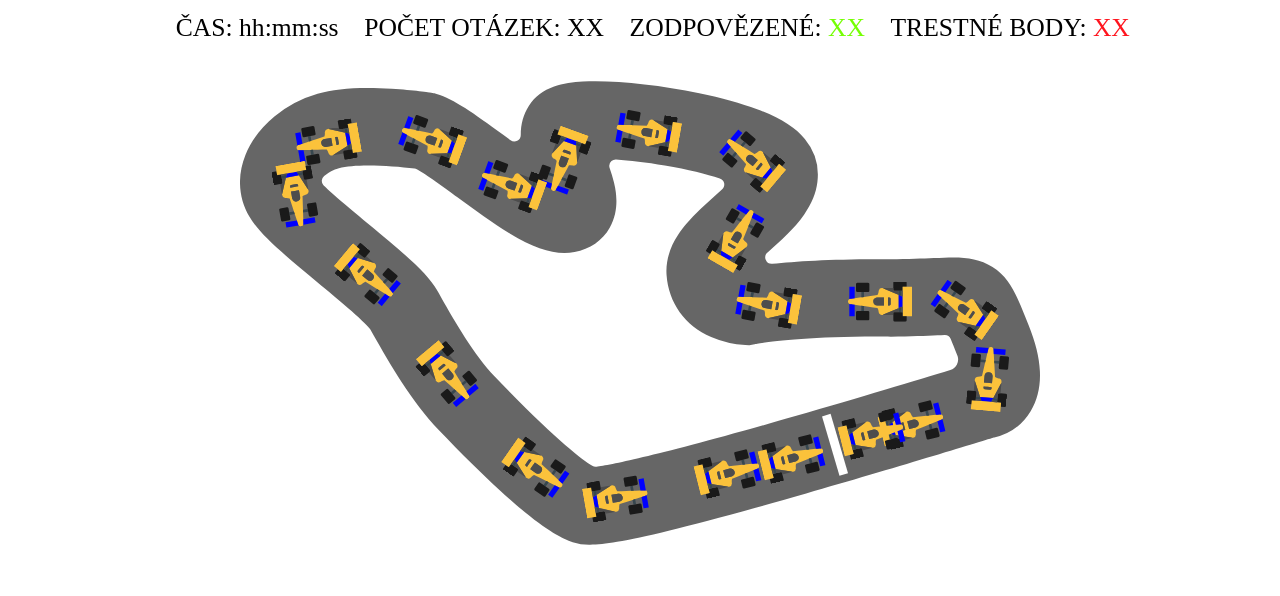
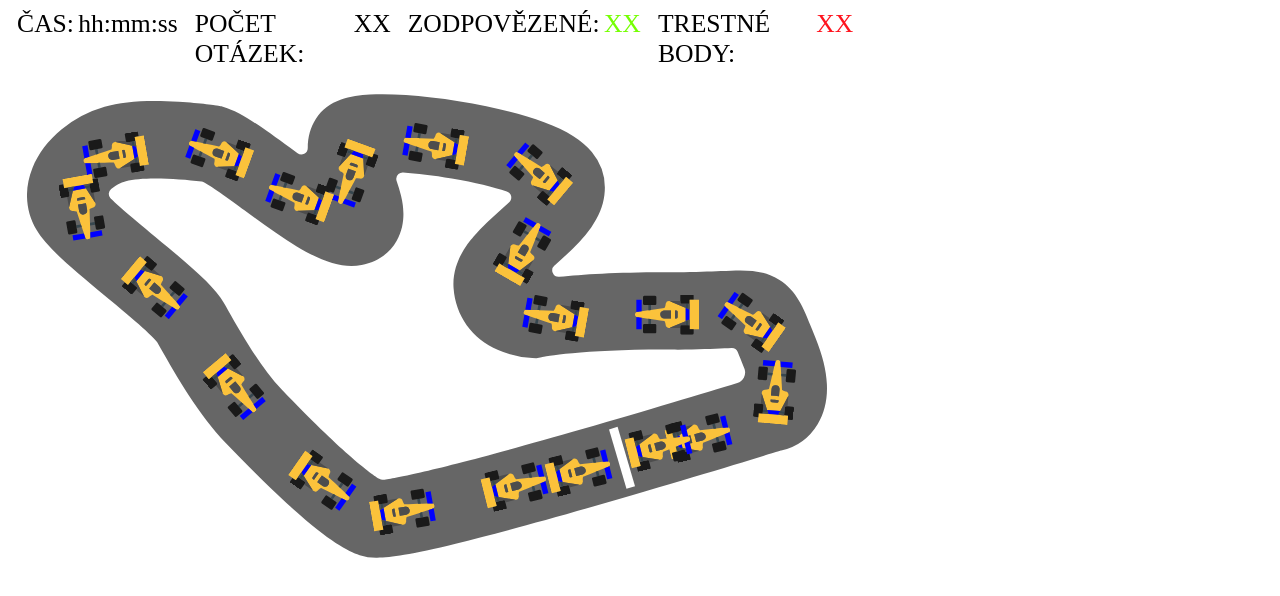
Before and after one commit to pslib-cz/2020l4web-app-mockup-OndrejNeduchal, a plain HTML site: page index.html in a window 1280 px wide. Drawn offline with Linux system fonts and the light colour scheme; a web font is replaced by a local one.

Commit message:
commit 5

```diff
--- a/Styles/style.css
+++ b/Styles/style.css
@@ -4,6 +4,14 @@ html {
 }
 body {
     margin: 0;
+}
+.wrap {
+    width: 100%;
+    height: 100%;
+    display: grid;
+    grid-template-areas: "score menu"
+                         "okruh otazky";
+    grid-template-columns: 2fr 1fr;
 }
 .score {
     display: flex;
@@ -63,3 +71,8 @@ body {
 .pos17 { left: 43%; bottom: 12%; transform: rotate(-10deg);}
 .pos18 { left: 57%; bottom: 17%; transform: rotate(-14deg);}
 .pos19 { left: 75%; bottom: 25%; transform: rotate(-14deg);}
+
+#menu {grid-area: menu;}
+#okruh {grid-area: okruh;}
+#score {grid-area: score;}
+#otazky {grid-area: otazky;}
--- a/index.html
+++ b/index.html
@@ -14,7 +14,8 @@
 </head>
 
 <body>
-    <div class="score">
+    <div class="wrap">
+    <div class="score" id="score">
         <span>ČAS:</span>
         <span>hh:mm:ss</span>
         <span>POČET OTÁZEK:</span>
@@ -24,7 +25,7 @@
         <span>TRESTNÉ BODY:</span>
         <span class="red">XX</span>
     </div>
-    <div class="okruh">
+    <div class="okruh" id="okruh">
         <div class="formule pos0"></div>
         <div class="formule pos1"></div>
         <div class="formule pos2"></div>
@@ -46,9 +47,8 @@
         <div class="formule pos18"></div>
         <div class="formule pos19"></div>
     </div>
-    <div class="wrap">
-        <div class="menu"></div>
-        <div class="otazky"></div>
+        <div class="menu" id="menu"></div>
+        <div class="otazky" id="menu"></div>
     </div>
 </body>
 
```
